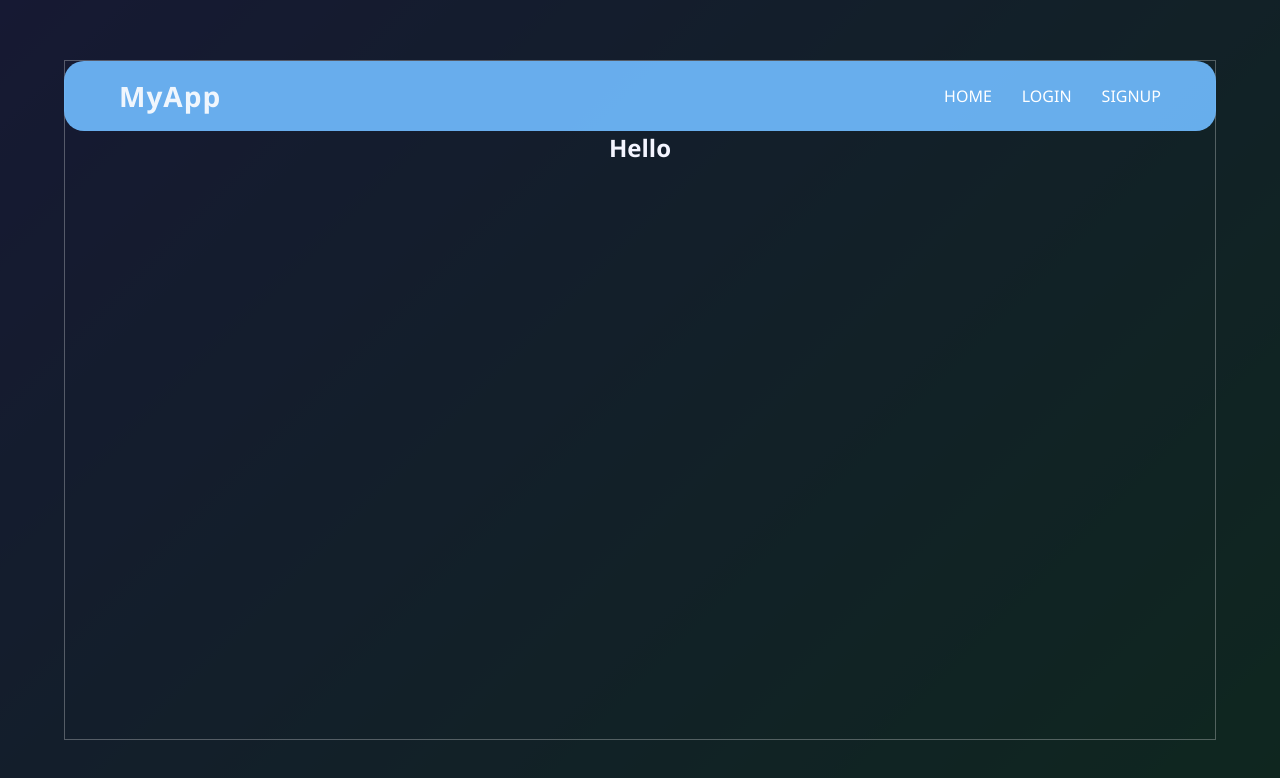
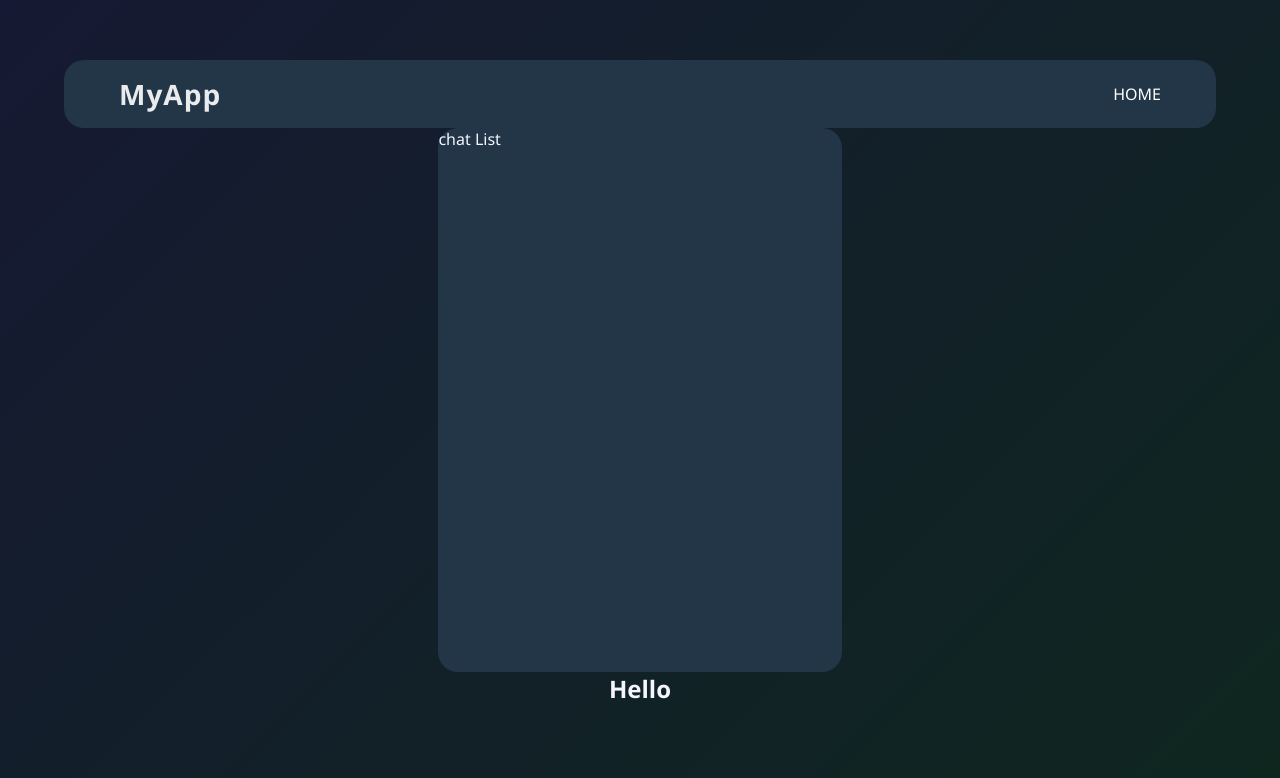
Before and after one commit to DhanushSaiCoder/OpenChat, a React (Create React App) app in the folder frontend/chat-app/: page / in a window 1280 px wide. Shown: the top 778 px of the page. Built offline with nearby package versions, Linux system fonts and the light colour scheme.

Commit message:
+chatList

```diff
--- /dev/null
+++ b/frontend/chat-app/src/components/ChatList.js
@@ -0,0 +1,11 @@
+import React, { Component } from 'react';
+import '../styles/ChatList.css'
+const ChatList = () => {
+    return (
+        <div className='ChatList'>
+            chat List
+        </div>
+    );
+}
+
+export default ChatList;
--- a/frontend/chat-app/src/components/Layout.js
+++ b/frontend/chat-app/src/components/Layout.js
@@ -10,8 +10,6 @@ const Layout = () => {
         </div>
         <ul className="navbar-links">
           <li><Link to="/">Home</Link></li>
-          <li><Link to="/login">Login</Link></li>
-          <li><Link to="/signup">SignUp</Link></li>
         </ul>
       </nav>
 
--- a/frontend/chat-app/src/pages/Home.js
+++ b/frontend/chat-app/src/pages/Home.js
@@ -1,13 +1,15 @@
 import React, { Component } from 'react';
 import '../styles/Home.css'
 import Layout from '../components/Layout';
+import ChatList from './../components/ChatList';
 const Home = () => {
     return (
         <div className='container'>
             <div id='darker'>
                 <div className='home'>
+                    <Layout />
+                    <ChatList/>
 
-                    <Layout />
                     <h2>Hello</h2>
                 </div>
             </div >
--- /dev/null
+++ b/frontend/chat-app/src/styles/ChatList.css
@@ -0,0 +1,6 @@
+.ChatList{
+    width: 35%;
+    height: 80%;
+    background: rgb(34, 54, 72);
+    border-radius: 20px;
+}
--- a/frontend/chat-app/src/styles/Home.css
+++ b/frontend/chat-app/src/styles/Home.css
@@ -8,11 +8,12 @@
 .home {
     width: 90%;
     height: 85%;
-    border: 1px solid rgba(255, 255, 255, 0.278);
+    /* border: 1px solid rgba(255, 255, 255, 0.278); */
     display: flex;
     align-items: center;
     justify-content: flex-start;
     flex-direction: column;
+    flex-wrap: nowrap;
 }
 #darker {
     background-color: rgba(0, 0, 0, 0.8);
--- a/frontend/chat-app/src/styles/Layout.css
+++ b/frontend/chat-app/src/styles/Layout.css
@@ -12,13 +12,13 @@ body {
 }
 
 .navbar {
-    height: 8.7vh;
+    height: 10%;
     width: 90vw;
     display: flex;
     justify-content: space-between;
     align-items: center;
     padding: 20px 55px;
-    background: rgba(112, 188, 255, 0.9129);
+    background: rgb(34, 54, 72);
     color: #fff;
 
     border-radius: 20px;
```
